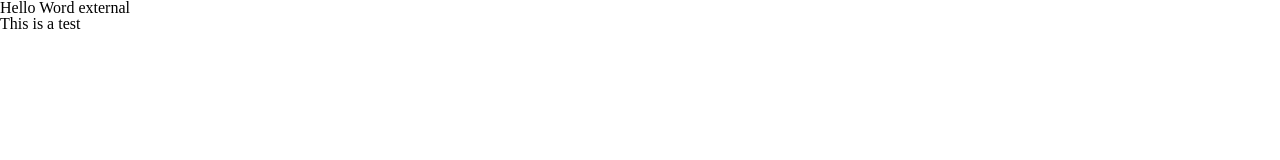
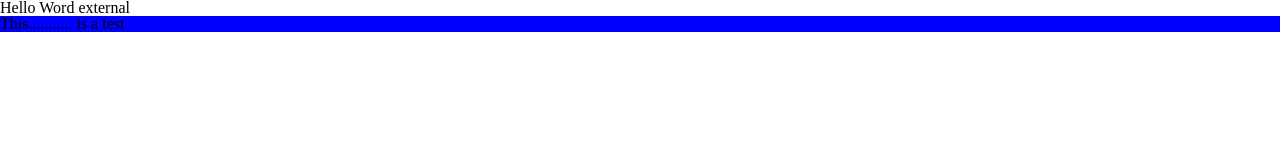
Before and after one commit to fpinder/Word-Guess-Game, a plain HTML site: page index.html in a window 1280 px wide. Drawn offline with Linux system fonts and the light colour scheme.

Commit message:
updating css and index

```diff
--- a/assets/css/style.css
+++ b/assets/css/style.css
@@ -0,0 +1,4 @@
+h1 {
+background-color: blue;
+background-size: 50%;
+}
--- a/index.html
+++ b/index.html
@@ -10,7 +10,7 @@
     <link rel="stylesheet" href="assets/css/style.css">
 
     <title>Word Guess Game</title>
-    <h6> This is a test</h6>
+    <h1> <strong> This........... is a test</strong></h1>
 
 </head>
 <body>
```
